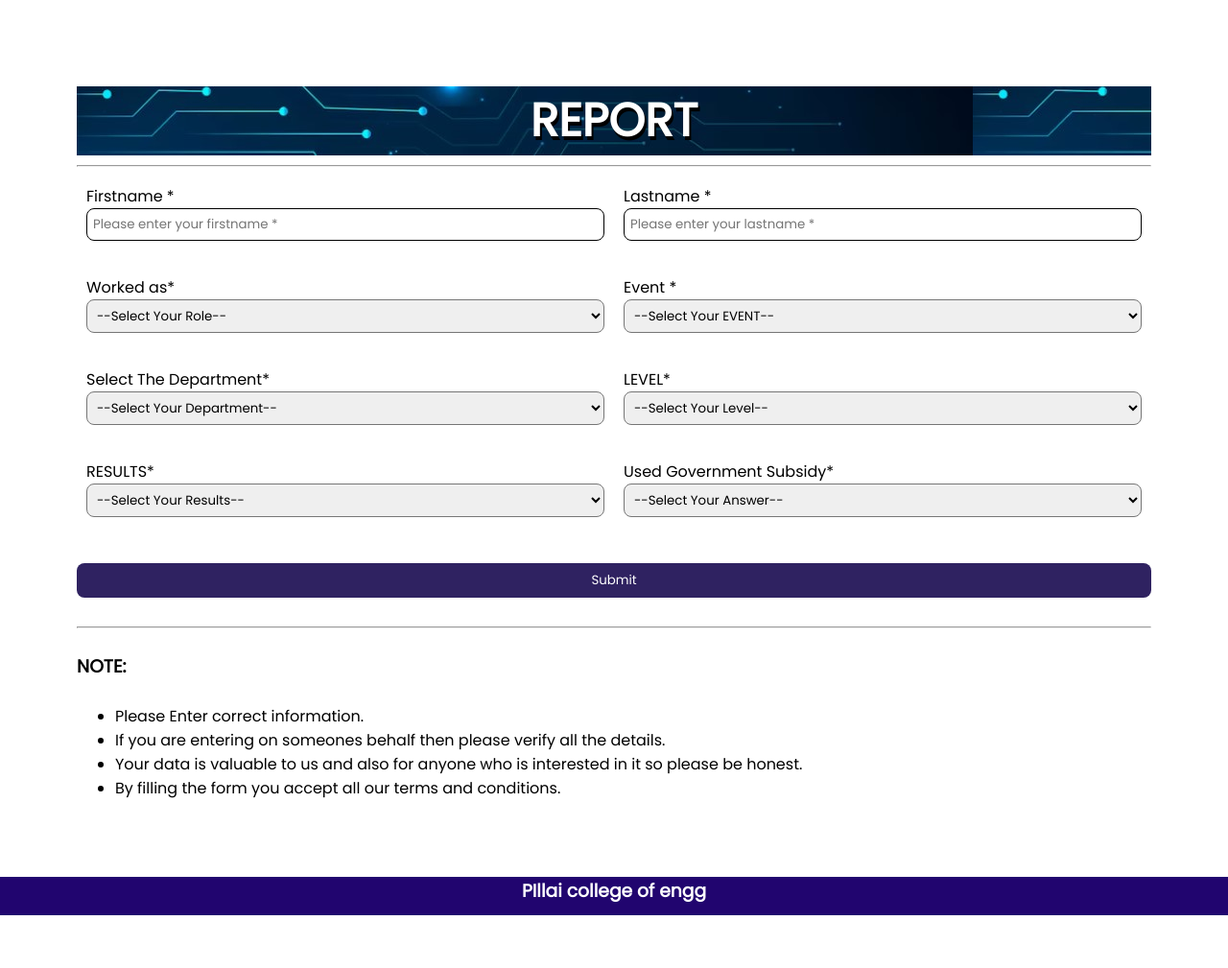
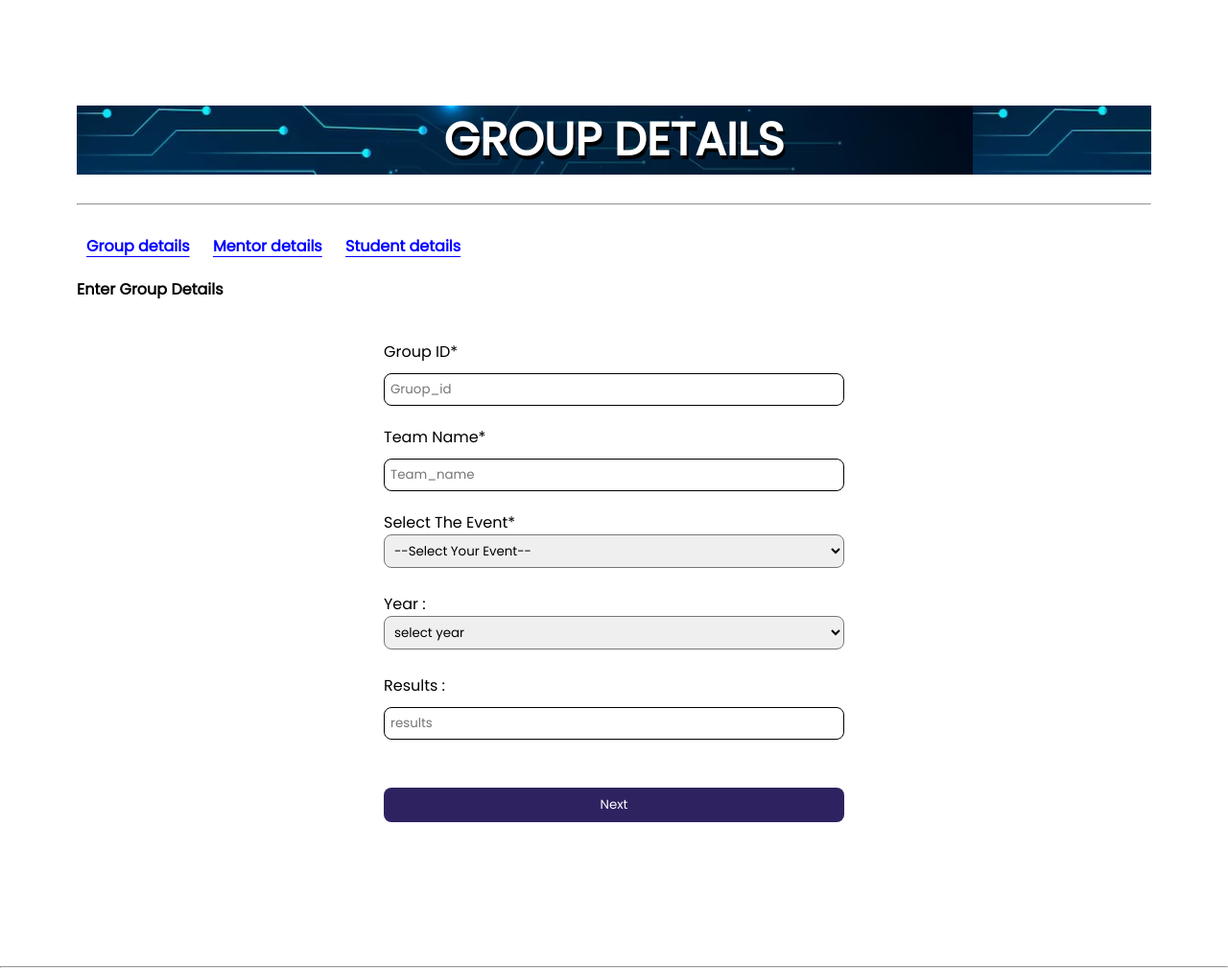
Before and after one commit to Shreeyash1202/qwerty, a PHP site: page /report.php in a window 1280 px wide. Shown: the part 60-1069 px from the top of the page at 96% size. Before the commit the page ends 1014 px from the top, so only its background shows below. Run offline with PHP 8.4, Linux system fonts and the light colour scheme; the visitor is signed in with stand-in values (Sample User, id 1).

Commit message:
login update

```diff
--- a/partial/_header.php
+++ b/partial/_header.php
@@ -22,7 +22,7 @@
       elseif(isset($_SESSION["loggedin"])&&$_SESSION["loggedin"]==true&&$_SESSION['role']==1){
         echo'
         <ul>
-        <li><a href="details.php">Report</a></li>
+        <li><a href="partial/mpin.php">Report</a></li>
         </ul>
         ';
       }
--- a/report.php
+++ b/report.php
@@ -5,175 +5,188 @@
     <meta charset="UTF-8">
     <meta http-equiv="X-UA-Compatible" content="IE=edge">
     <meta name="viewport" content="width=device-width, initial-scale=1.0">
+    <title>Document</title>
     <link rel="stylesheet" href="static/style.css">
-    <title>Report|Data's Guide</title>
 </head>
+<style>
+    .about-container {
+        display: flex;
+    }
+
+    .about-links {
+        margin-top: 30px;
+    }
+
+
+    .about-links .active-link {
+        text-decoration: underline;
+        text-underline-offset: 5px;
+    }
+
+    .about-links a {
+        text-decoration: none;
+        color: blue;
+        font-weight: bold;
+        margin: 0px 10px;
+        transition: 0.5s;
+    }
+
+    .about-links a:hover {
+        color: red;
+        cursor: pointer;
+    }
+
+    .link-content {
+        margin-top: 20px;
+        display: none;
+    }
+
+    .link-content.active {
+        display: block;
+    }
+
+    .about-text {
+        min-width: min-content;
+        padding: 40px;
+        color: #fff;
+        font-size: 18px;
+        text-align: justify;
+    }
+
+    .about-head {
+        text-transform: uppercase;
+        text-align: center;
+        font-weight: bolder;
+        font-size: 30px;
+        color: #fff;
+        margin: 30px 0px;
+        margin-bottom: 80px;
+    }
+</style>
 
 <body>
-    <!-- NAVBAR -->
-    <?php include 'partial/_header.php'?>
-    <?php include 'partial/_dbconnect.php'?>
-
-    <?php
-    $alert=false;
-    $method=$_SERVER['REQUEST_METHOD'];
-    if($method=='POST'){
-            $fname=$_POST['first_name'];
-            $lname=$_POST['surname'];
-            $work=$_POST['work'];
-            $event=$_POST['event'];
-            $dept=$_POST['dept'];
-            $level=$_POST['level;'];
-            $govsub=$_POST['govsub'];
-            $result=$_POST['results'];
-            $sql="INSERT INTO `report`(`fname`, `lname`, `work`, `event`, `dept`, `level`, `govsub`, `results`) VALUES ('$fname`, `$lname`, `$work`, `$event`, `$dept`, `$level`, `$govsub`, `$result`)";
-            $result=mysqli_query($conn,$sql);
-
-            $alert=true;
+    <?php include 'partial/_header.php' ?>
 
 
+    <div class="container">
+        <h1 class="signup-head">Group Details</h1>
+        <hr>
 
-        } ?>
+        <div class="about-links">
+            <a class="alinks active-link" onclick="openlink('group')">Group details</a>
+            <a class="alinks active-link" onclick="openlink('mentor' )">Mentor details</a>
+            <a class="alinks active-link" onclick="openlink('Student')">Student details</a>
+        </div>
 
-    <div class="form-body">
+        <form action="S" method="post">
+            <div>
+                <div class="link-content active hidden" id="group">
+                    <h4>Enter Group Details</h4>
+                    <!-- SIGNUP FORM -->
+                    <div class="signup-form">
+                        <label for="g_id">Group ID*</label>
+                        <input type="g_id" id="g_id" name="g_id" placeholder="Gruop_id" aria-describedby="emailHelp"
+                            required>
+
+                        <label for="team_name">Team Name*</label>
+                        <input type="team_name" id="team_name" name="team_name" placeholder="Team_name"
+                            aria-describedby="emailHelp" required>
+                        <br>
+                        <label for="event">Select The Event*</label><br>
+                        <select name="event" type="text" required="required" data-error="Please specify your need.">
+                            <option value="" selected disabled>
+                                --Select Your Event--
+                            </option>
                             <?php
+                            if ($_SESSION['hackathon'] == "Avishkar") {
                                 echo '
+                            <option>Avishkar</option>';
+                            } else if ($_SESSION['hackathon'] == "Hackathon") {
+                                echo '
+                            <option>Hackathon</option>';
+                            } else if ($_SESSION['hackathon'] == "Deepblue") {
+                                echo '
+                            <option>DeepBlue</option>';
+                            }
+                            ?>
 
-        <form action="'.$_SERVER['REQUEST_URI'].'" method="post">
-            <h1>REPORT</h1>';
-            if($alert){
-                echo '
-                <div class="alert">
-                <p id="alert">
-                Response Recorded <button type="button"onclick="closealert()">X</button></p>
-            </div>
-                ';};
+                        </select>
 
+                        <br><br>
+                        <label for="year">Year :</label><br>
+                        <select name="year" id="yr">
+                            <option value="select">select year</option>
+                            <option value="2018">2018</option>
+                            <option value="2019">2019</option>
+                            <option value="2020">2020</option>
+                            <option value="2021">2021</option>
+                            <option value="2022">2022</option>
+                            <option value="2023">2023</option>
+                        </select><br><br>
 
-            if(isset($_SESSION["loggedin"])&&$_SESSION["loggedin"]=true){
-            echo '<hr>
-            <div class="form-row">
-                <div class="flexc">
-                    <label for="form_name">Firstname *</label>
-                    <input type="text" name="first_name" placeholder="Please enter your firstname *" required="required"
-                        data-error="Firstname is required." />
-                </div>
-                <div class="flexc">
-
-                    <label for="form_lastname">Lastname *</label>
-                    <input type="text" name="surname" placeholder="Please enter your lastname *" required="required"
-                        data-error="Lastname is required." />
-                </div>
-            </div>
-            <div class="form-row">
-                <div class="flexc">
-
-                    <label for="form_need">Worked as*</label>
-                    <select name="work" type="text" required="required" data-error="Please specify your need.">
-                        <option value="" selected disabled>
-                            --Select Your Role--
-                        </option>
-                        <option>HOD</option>
-                        <option>TEACHER</option>
-                    </select>
-                </div>
-                <div class="flexc">
-                    <label for="form_need">Event *</label>
-                    <select name="state" type="text" required="required" data-error="Please specify your need.">
-                        <option value="" selected disabled>
-                            --Select Your EVENT--
-                        </option>
-                        <option>Avishkar</option>
-                        <option>Deep Blue</option>
-                        <option>Hackathon</option>
-                    </select>
-                </div>
-            </div>
-            <div class="form-row">
-                <div class="flexc">
-                    <label for="form_need">Select The Department*</label>
-                    <select name="crop" type="text" required="required" data-error="Please specify your need.">
-                        <option value="" selected disabled>
-                            --Select Your Department--
-                        </option>
-                        <option>CS</option>
-                        <option>IT</option>
-                        <option>EXTC</option>
-                        <option>ECS</option>
-                        <option>MECH</option>
-                        <option>AUTOMOBILE</option>
-                    </select>
-                </div>
-                <div class="flexc">
-
-
-                    <label for="form_need">LEVEL*</label>
-                    <select name="fertilizer" type="text" required="required" data-error="Please specify your need.">
-                        <option value="" selected disabled>
-                            --Select Your Level--
-                        </option>
-                        <option>UG</option>
-                        <option>PG</option>
-                        <option>PHD</option>
-                    </select>
+                        <label for="results">Results :</label><br>
+                        <input type="results" id="results" name="results" placeholder="results" required>
+                        <button type="button" onclick="openlink('mentor')" class="subbtn">Next</button>
                     </div>
                 </div>
 
-            <div class="form-row">
-                <div class="flexc">
-                    <label for="form_need">RESULTS*</label>
-                    <select name="crop_use" type="text" required="required" data-error="Please specify your need.">
-                        <option value="" selected disabled>
-                            --Select Your Results--
-                        </option>
-                        <option>WINNERS Use</option>
-                        <option>1ST RUNNER UP</option>
-                        <option>2ST RUNNER UP</option>
-                        <option>Other</option>
-                    </select>
+                <!-- MENTOR DETAILS -->
+                <div class="link-content hidden" id="mentor">
+                    <h4>Enter Mentor Details</h4>
+                    <div class="signup-form">
+                        <label for="M_id">Mentor ID*</label>
+                        <input type="M_id" id="M_id" name="M_id" placeholder="M_id" aria-describedby="emailHelp"
+                            required>
+
+                        <label for="M_name">Mentor Name*</label>
+                        <input type="M_name" id="M_name" name="M_name" placeholder="M_name" aria-describedby="emailHelp"
+                            required>
+                        <br>
+                        <label for="M_PH_no">Mentor Mobile number*</label>
+                        <input type="M_PH_no" id="M_PH_no" name="M_PH_no" placeholder="M_PH_no"
+                            aria-describedby="emailHelp" required>
+                        <br>
+                        <label for="M_email">Mentor Email id*</label>
+                        <input type="M_email" id="M_email" name="M_email" placeholder="M_email"
+                            aria-describedby="emailHelp" required>
+                        <br>
+                        <button type="button" onclick="openlink('Student')" class="subbtn">Next</button>
+                    </div>
                 </div>
 
-                <div class="flexc">
+                <!-- STUDENT DETAILS -->
+                <div class="link-content hidden" id="Student">
+
+                    <div class="signup-form">
+                        <h4>Enter Student Details Details</h4>
+                        <label for="sno">Enter total no of group members *</label>
+                        <select name="sno" id="sno" required>
+                            <option value="">--Select number of students--</option>
+                            <option value="1">1</option>
+                            <option value="2">2</option>
+                            <option value="3">3</option>
+                            <option value="4">4</option>
+                            <option value="5">5</option>
+                            <option value="6">6</option>
+                        </select><br><br>
+                        <div class="addStudents">
+
+                        </div>
+                        <button type="submit" class="subbtn">Submit</button>
+                    </div>
+                </div>
+            </div>
+    </div>
+    </div>
 
 
-                    <label for="form_need">Used Government Subsidy*</label>
-                    <select name="gov_sub" type="text" required="required" data-error="Please specify your need.">
-                        <option value="" selected disabled>
-                            --Select Your Answer--
-                        </option>
-                        <option>Yes</option>
-                        <option>No</option>
-                    </select>
     </div>
+    </form>
+    <hr>
     </div>
-            <button type="submit" class="subbtn">Submit</button>
-        </form>';
-        }
-        else{
-            echo '<hr><div class="notlogged">
 
-            <h2>*PLEASE LOGIN TO REPORT YOUR DATA*</h2>
-            <p>Login or signup in the Navigation bar</p>
-            </div>';
-        }
-        ?>
-        <div class="report-desc">
-            <p>
-                <hr>
-                <br>
-                <h3>NOTE:</h3>
-                <br>
-                <ul>
-                    <li>Please Enter correct information.</li>
-                    <li>If you are entering on someones behalf then please verify all the details.</li>
-                    <li>Your data is valuable to us and also for anyone who is interested in it so please be honest.</li>
-                    <li>By filling the form you accept all our terms and conditions.</li>
-                </ul>
-            </p>
-        </div>
-    </div>
-    <?php include 'partial/_footer.php'?>
 
+    <script src="script.js"></script>
 </body>
 
 </html>
```
Also changed, not shown: addCoordinator.php (+32 -17 lines), details.php (deleted, +0 -208 lines), partial/_signupHandler.php (+15 -7 lines), partial/mpin.php (added, +51 -0 lines), partial/mpin_handler.php (added, +30 -0 lines), script.js (+69 -13 lines). Lines whose indentation alone changed are shown as unchanged.
